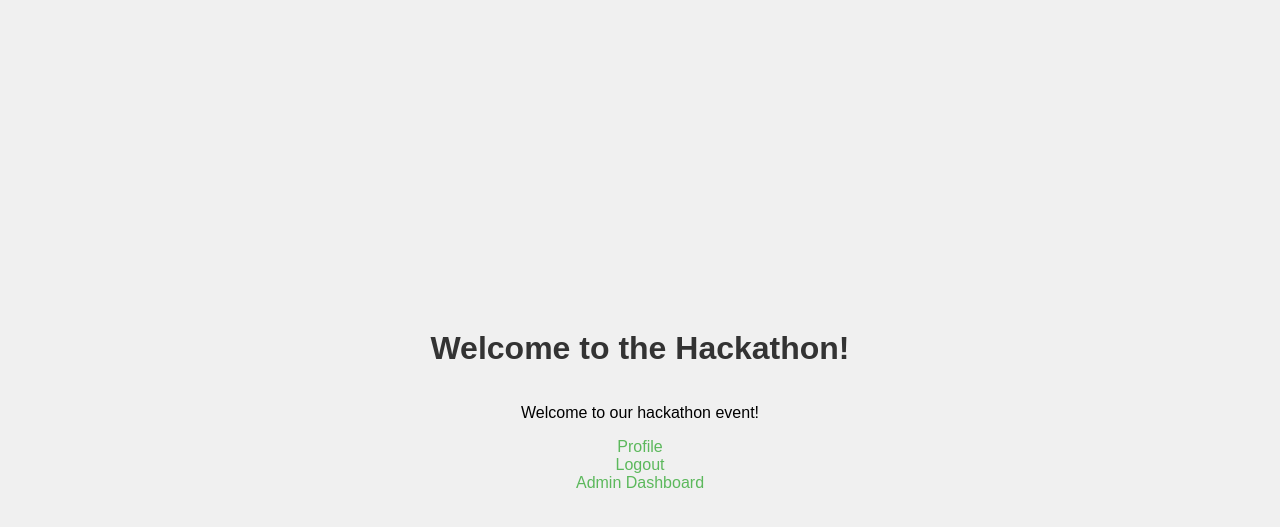
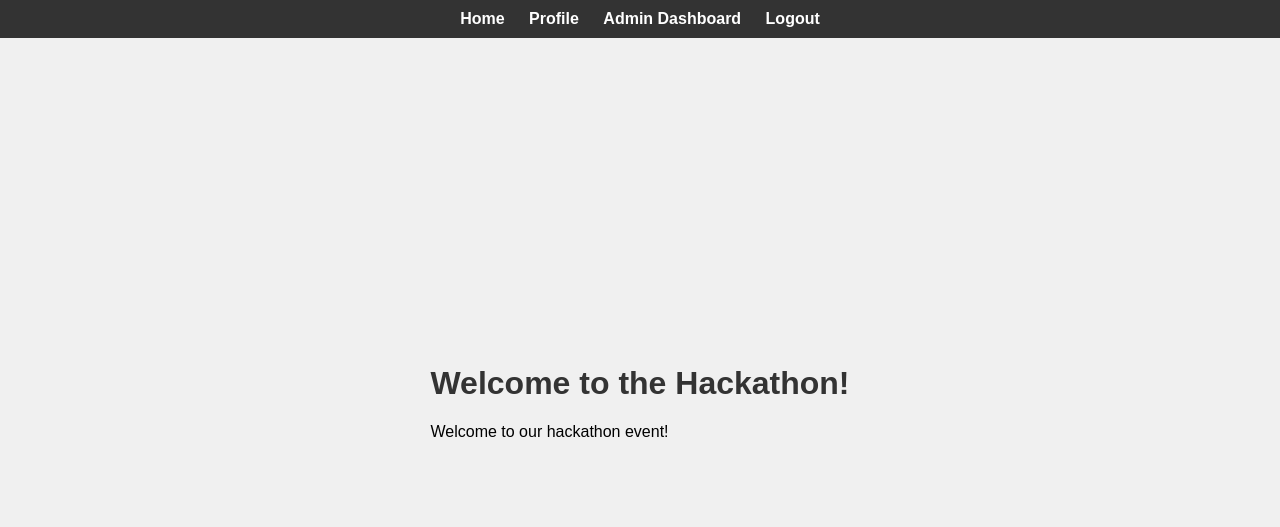
Before and after one commit to the-hackku/hackku25-website, a Flask app: page / in a window 1280 px wide. Shown: the top 527 px of the page. Run offline with Flask 3, Linux system fonts and the light colour scheme; a user stored in the database is signed in.

Commit message:
Update admin dashboard and manage pages to extend base template and add block content tags

```diff
--- a/templates/admin/manage_events.html
+++ b/templates/admin/manage_events.html
@@ -1,3 +1,6 @@
+{% extends "base.html" %} {% block title %}Manage Events{% endblock %} {% block
+content %}
+
 <!DOCTYPE html>
 <html lang="en">
   <head>
@@ -96,3 +99,5 @@
     </table>
   </body>
 </html>
+
+{% endblock %}
--- a/templates/admin/manage_users.html
+++ b/templates/admin/manage_users.html
@@ -1,3 +1,5 @@
+{% extends "base.html" %} {% block title %}Manage Users{% endblock %} {% block
+content %}
 <!DOCTYPE html>
 <html lang="en">
   <head>
@@ -80,3 +82,5 @@
     </table>
   </body>
 </html>
+
+{% endblock %}
--- /dev/null
+++ b/templates/base.html
@@ -0,0 +1,77 @@
+<!DOCTYPE html>
+<html lang="en">
+  <head>
+    <meta charset="UTF-8" />
+    <meta name="viewport" content="width=device-width, initial-scale=1.0" />
+    <title>{% block title %}{% endblock %}</title>
+    <link
+      rel="stylesheet"
+      href="{{ url_for('static', filename='style.css') }}"
+    />
+    <style>
+      body {
+        font-family: Arial, sans-serif;
+        margin: 0;
+        padding: 0;
+        background-color: #f4f4f9;
+        padding-top: 60px; /* Adjust based on header height */
+      }
+
+      header {
+        background-color: #333;
+        color: white;
+        padding: 10px 0;
+        text-align: center;
+        width: 100%;
+        position: fixed;
+        top: 0;
+        left: 0;
+        z-index: 1000;
+      }
+
+      nav ul {
+        list-style-type: none;
+        padding: 0;
+        margin: 0;
+      }
+
+      nav ul li {
+        display: inline;
+        margin: 0 10px;
+      }
+
+      nav ul li a {
+        color: white;
+        text-decoration: none;
+        font-weight: bold;
+      }
+
+      nav ul li a:hover {
+        text-decoration: underline;
+      }
+
+      main {
+        padding: 20px;
+      }
+    </style>
+  </head>
+  <body>
+    {% if not 'login' in request.path and not 'register' in request.path %}
+    <header>
+      <nav>
+        <ul>
+          <li><a href="{{ url_for('main.index') }}">Home</a></li>
+          <li><a href="{{ url_for('main.user_profile') }}">Profile</a></li>
+          {% if session.get('user_role') == 'admin' %}
+          <li>
+            <a href="{{ url_for('admin.dashboard') }}">Admin Dashboard</a>
+          </li>
+          {% endif %}
+          <li><a href="{{ url_for('main.logout') }}">Logout</a></li>
+        </ul>
+      </nav>
+    </header>
+    {% endif %}
+    <main>{% block content %}{% endblock %}</main>
+  </body>
+</html>
--- a/templates/index.html
+++ b/templates/index.html
@@ -1,3 +1,6 @@
+{% extends "base.html" %} {% block title %}Scan User{% endblock %} {% block
+content %}
+
 <!DOCTYPE html>
 <html lang="en">
   <head>
@@ -12,14 +15,7 @@
   <body>
     <h1>Welcome to the Hackathon!</h1>
     <p>Welcome to our hackathon event!</p>
-
-    {% if session.get('user_id') %}
-    <a href="{{ url_for('main.user_profile') }}">Profile</a>
-    <a href="{{ url_for('main.logout') }}">Logout</a>
-    {% if session.get('user_role') == 'admin' %}
-    <a href="{{ url_for('admin.dashboard') }}">Admin Dashboard</a>
-    {% endif %} {% else %}
-    <a href="{{ url_for('main.login') }}">Login</a>
-    {% endif %}
   </body>
 </html>
+
+{% endblock %}
--- a/templates/profile.html
+++ b/templates/profile.html
@@ -1,3 +1,6 @@
+{% extends "base.html" %} {% block title %}Scan User{% endblock %} {% block
+content %}
+
 <!DOCTYPE html>
 <html lang="en">
   <head>
@@ -15,6 +18,7 @@
     <p>Role: {{ user.role }}</p>
     <h2>QR Code</h2>
     <img src="{{ url_for('main.qr_code', user_id=user.id) }}" alt="QR Code" />
-    <p><a href="{{ url_for('main.logout') }}">Logout</a></p>
   </body>
 </html>
+
+{% endblock %}
--- a/views/admin.py
+++ b/views/admin.py
@@ -145,7 +145,7 @@ def scan():
         if user and event:
             existing_check_in = CheckIn.query.filter_by(user_id=user.id, event_id=event.id).first()
             if existing_check_in:
-                return jsonify(success=False, message=f'User {user.username} has already been checked into event {event.name}.')
+                return jsonify(success=False, message=f'User {user.username} has already been checked into event {event.name}.', user_name=user.username)
 
             check_in = CheckIn(user_id=user.id, event_id=event.id, scanned_by=scanner_id)
             db.session.add(check_in)
```
Also changed, not shown: templates/admin/dashboard.html (+14 -6 lines), templates/scan.html (+4 -3 lines).
